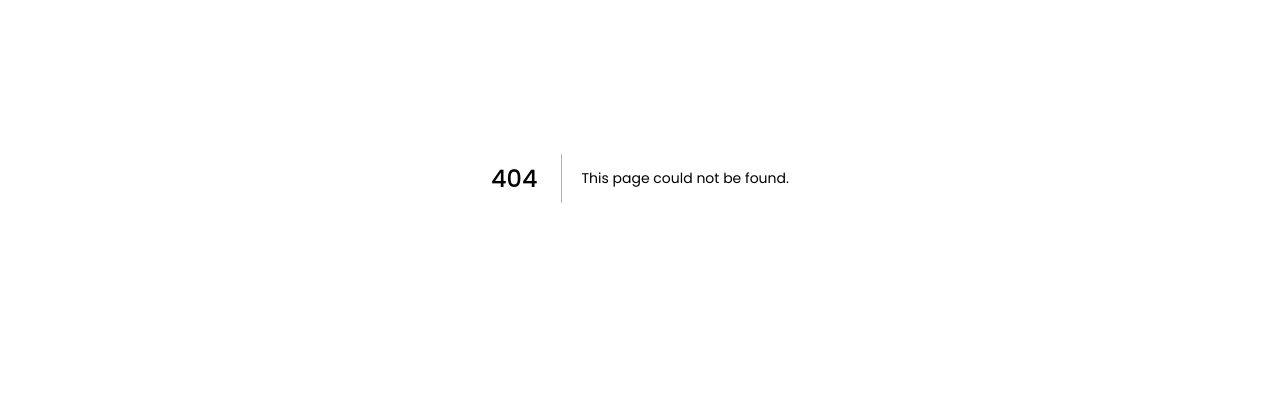
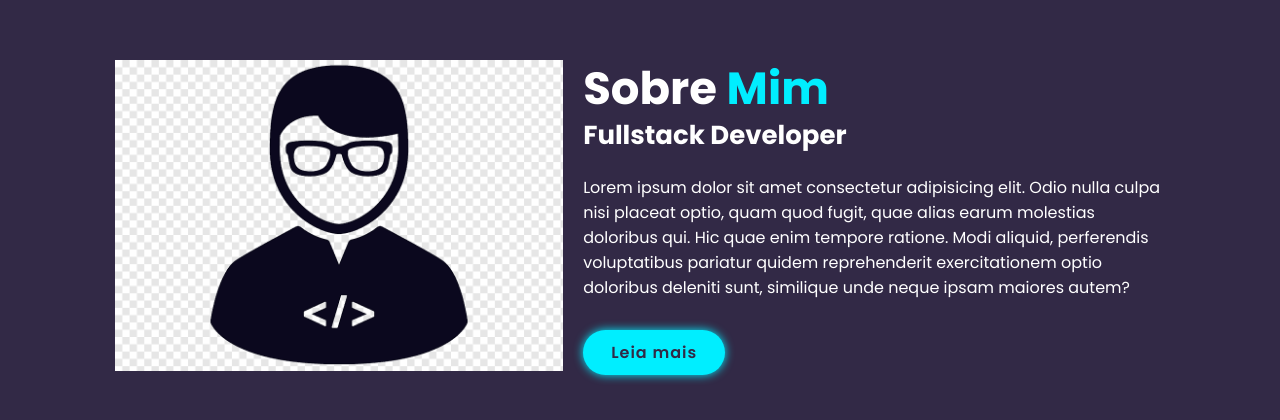
Before and after one commit to rafael-a-s/portifolio, a Next.js app: page /components/about in a window 1280 px wide. Before the commit this address had no page. Shown: the part 222-642 px from the top of the page. Built offline with nearby package versions, Linux system fonts and the light colour scheme.

Commit message:
Implementa About

```diff
--- a/package.json
+++ b/package.json
@@ -20,6 +20,7 @@
     "react": "18.2.0",
     "react-dom": "18.2.0",
     "react-icons": "^4.8.0",
+    "react-router-dom": "^6.9.0",
     "typescript": "5.0.2"
   }
 }
--- /dev/null
+++ b/src/pages/components/about.tsx
@@ -0,0 +1,19 @@
+import style from '../../styles/About.module.css';
+import avatar from '../../../public/images/avatar.png';
+import Button from '../utils/button';
+
+export default function About() {
+  return (
+    <section className={style.about} id={style.aout}>
+      <div className={style.about_img}>
+        <img src={avatar.src} alt="Imagem do um desenvolvedor" />
+      </div>
+      <div className={style.about_content}>
+        <h2 className={style.heading}>Sobre <span>Mim</span></h2>
+        <h3>Fullstack Developer</h3>
+        <p>Lorem ipsum dolor sit amet consectetur adipisicing elit. Odio nulla culpa nisi placeat optio, quam quod fugit, quae alias earum molestias doloribus qui. Hic quae enim tempore ratione. Modi aliquid, perferendis voluptatibus pariatur quidem reprehenderit exercitationem optio doloribus deleniti sunt, similique unde neque ipsam maiores autem?</p>
+        <Button text='Leia mais'/>
+      </div>
+    </section>
+  )
+}
--- a/src/pages/components/home.tsx
+++ b/src/pages/components/home.tsx
@@ -2,6 +2,7 @@ import { FiFacebook, FiTwitter, FiInstagram, FiLinkedin } from 'react-icons/fi';
 import style from '../../styles/Home.module.css';
 import Button from '../utils/button';
 import avatar from '/public/images/avatar.png';
+
 export default function Home(){
   return (
     <section className={style.home} id={style.home}>
--- /dev/null
+++ b/src/styles/About.module.css
@@ -0,0 +1,30 @@
+.about {
+  display: flex;
+  justify-content: center;
+  align-items: center;
+  gap: 2rem;
+  background: var(--second-bg-color);
+}
+
+.about_img img {
+  width: 35vw;
+}
+
+.heading {
+  text-align: center;
+  font-size: 4.5rem;
+}
+
+.about_content h2 {
+  text-align: left;
+  line-height: 1.2;
+}
+
+.about_content h3 {
+  font-size: 2.6rem;
+}
+
+.about_content p {
+  font-size: 1.6rem;
+  margin: 2rem 0 3rem;
+}
```
Also changed, not shown: src/pages/index.tsx (+3 -4 lines), 1 other file (tests, documents, lock files or other folders).
